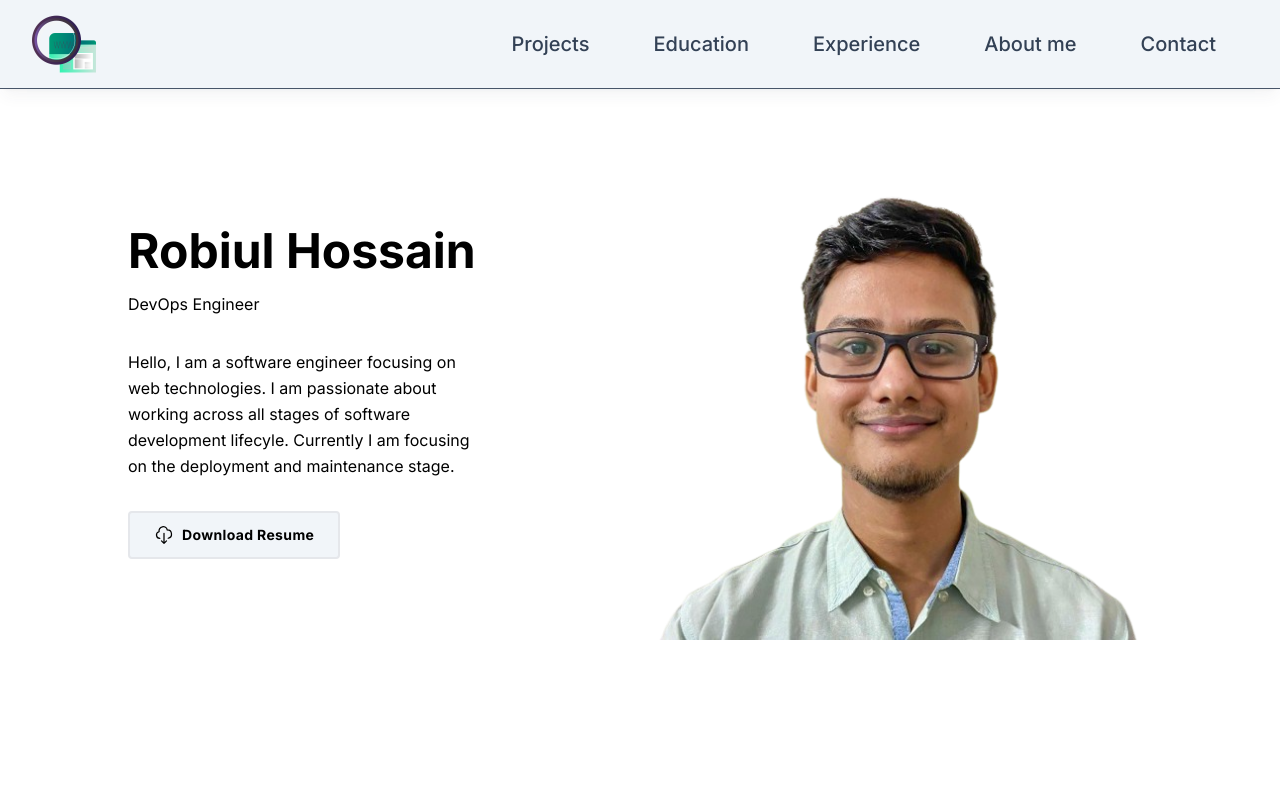
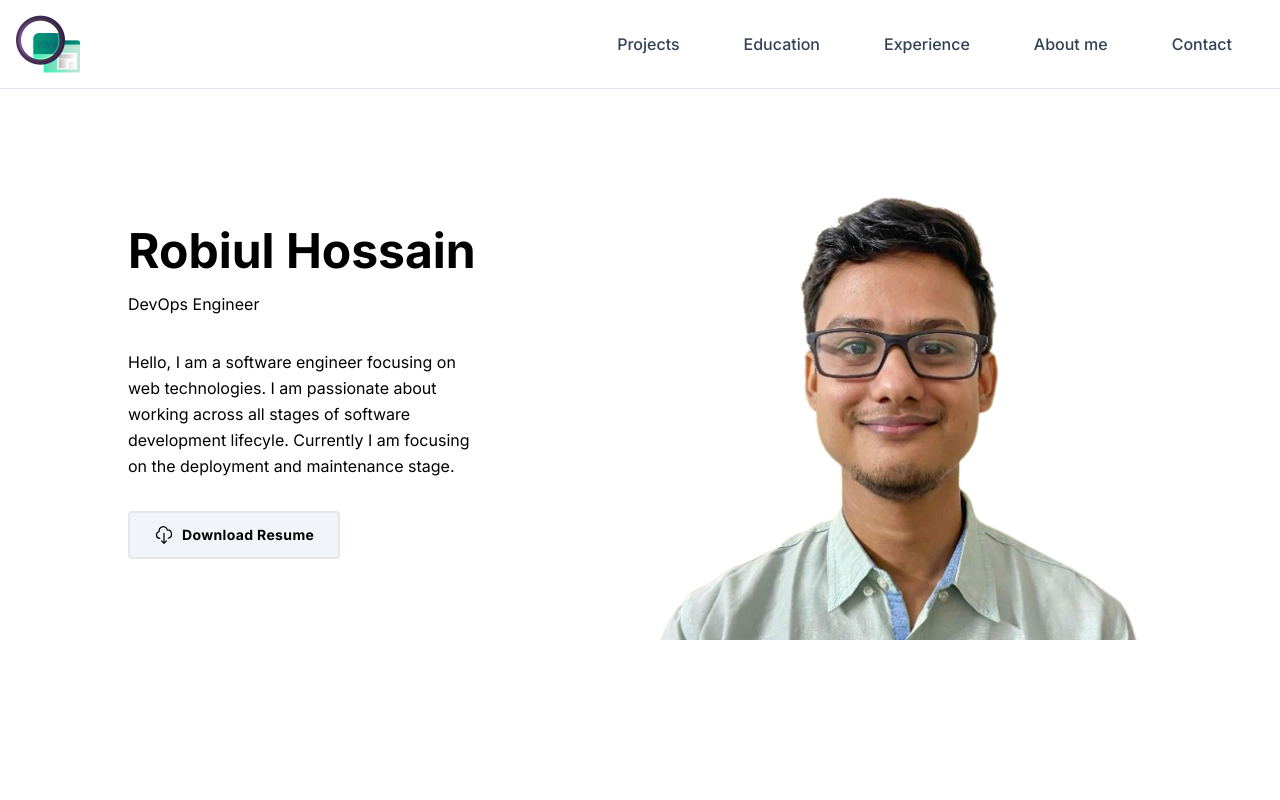
Before and after one commit to coder7475/robiul-hossain-portfolio, a Next.js app: page / in a window 1280 px wide. Shown: the top 800 px of the page. Built offline with nearby package versions, Linux system fonts and the light colour scheme.

Commit message:
feat: some improvement to navbar

```diff
--- a/src/components/shared/Navbar.tsx
+++ b/src/components/shared/Navbar.tsx
@@ -1,15 +1,38 @@
 "use client";
 import Image from "next/image";
 import Link from "next/link";
-import { useState } from "react";
+import { useState, useEffect } from "react";
 import { AiOutlineMenuFold } from "react-icons/ai";
 import NavgiationLinks from "../ui/NavigationLinks";
 
 const Navbar = () => {
   const [isToggleOpen, setIsToggleOpen] = useState(false);
+  const [isScrolled, setIsScrolled] = useState(false);
+
+  useEffect(() => {
+    const handleScroll = () => {
+      if (window.scrollY > 0) {
+        setIsScrolled(true);
+      } else {
+        setIsScrolled(false);
+      }
+    };
+
+    window.addEventListener("scroll", handleScroll);
+
+    return () => {
+      window.removeEventListener("scroll", handleScroll);
+    };
+  }, []);
 
   return (
-    <header className="border-b-1 sticky top-0 z-20 w-full border-b border-slate-200 bg-slate-100  shadow-lg shadow-slate-700/5 after:absolute after:top-full after:left-0 after:z-10 after:block after:h-px after:w-full after:bg-slate-600 lg:border-slate-600 lg:backdrop-blur-sm lg:after:hidden text-xl px-4">
+    <header
+      className={`border-b-1 sticky top-0 z-20 w-full border-b border-slate-200 ${
+        isScrolled
+          ? "bg-slate-100 shadow-lg shadow-slate-700/5 after:absolute after:top-full after:left-0 after:z-10 after:block after:h-px after:w-full after:bg-slate-600 lg:border-slate-600 lg:backdrop-blur-sm lg:after:hidden text-xl px-4"
+          : "bg-transparent"
+      }`}
+    >
       <div className="relative max-w-7xl mx-auto">
         <nav
           aria-label="main navigation"
```
